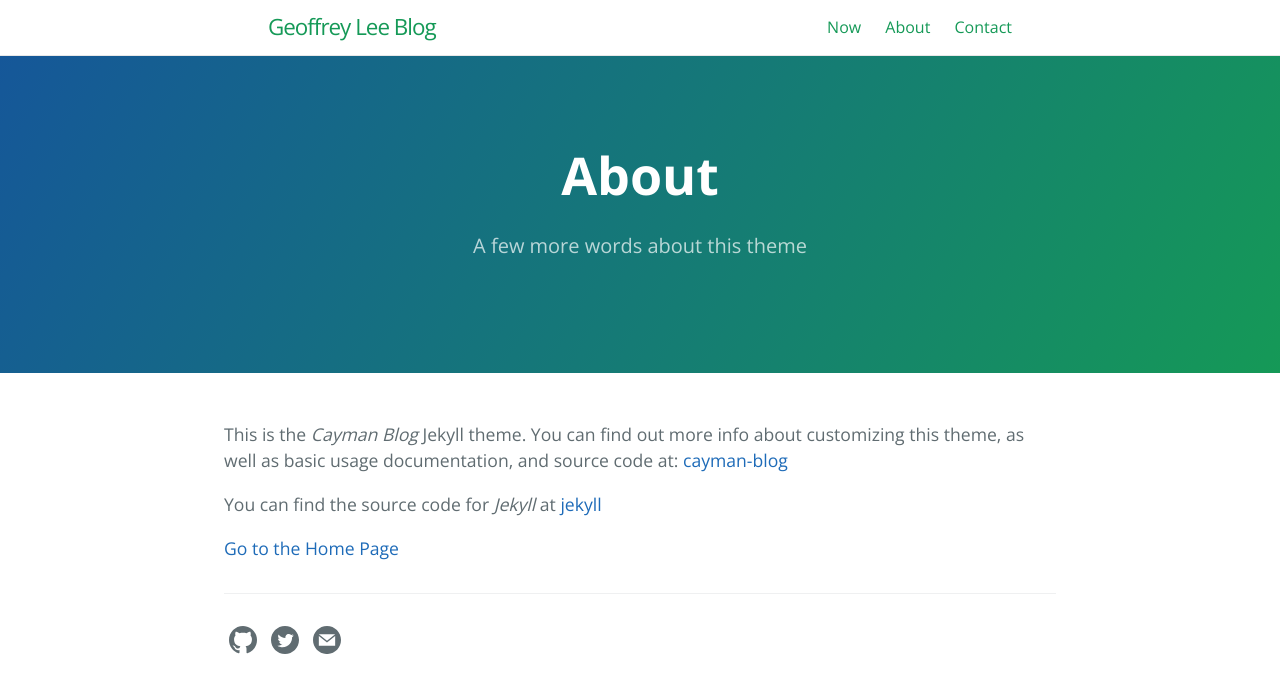
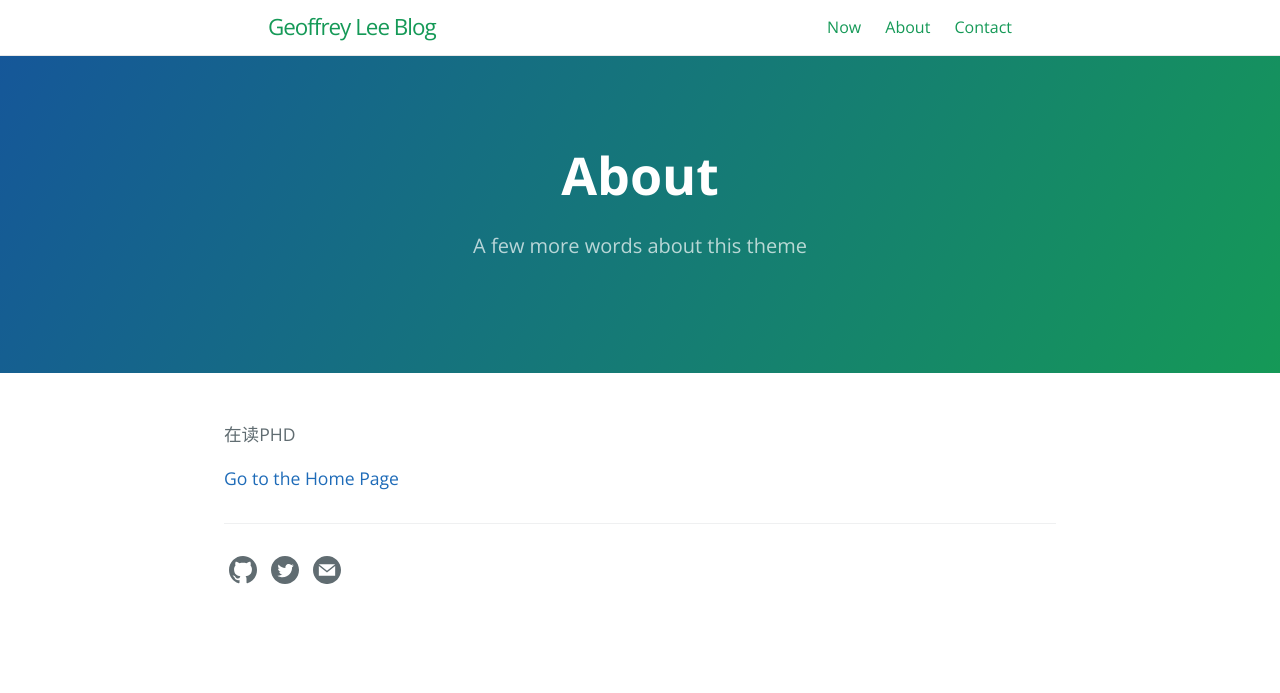
Before and after one commit to sertreet/sertreet.github.io, a Jekyll site: the page built from about.md, in a window 1280 px wide. Shown: the top 693 px of the page. Built offline with Jekyll 4.4.1, drawn with Linux system fonts in a browser that asks for light colours.

Commit message:
Update about.md

```diff
--- a/about.md
+++ b/about.md
@@ -7,9 +7,6 @@
 order: 0
 ---
 
-This is the _Cayman Blog_ Jekyll theme. You can find out more info about customizing this theme, as well as basic usage documentation, and source code at: [cayman-blog](https://github.com/lorepirri/cayman-blog)
-
-You can find the source code for _Jekyll_ at [jekyll](https://github.com/jekyll/jekyll)
-
+在读PHD
 
 [Go to the Home Page]({{ '/' | absolute_url }})
```
